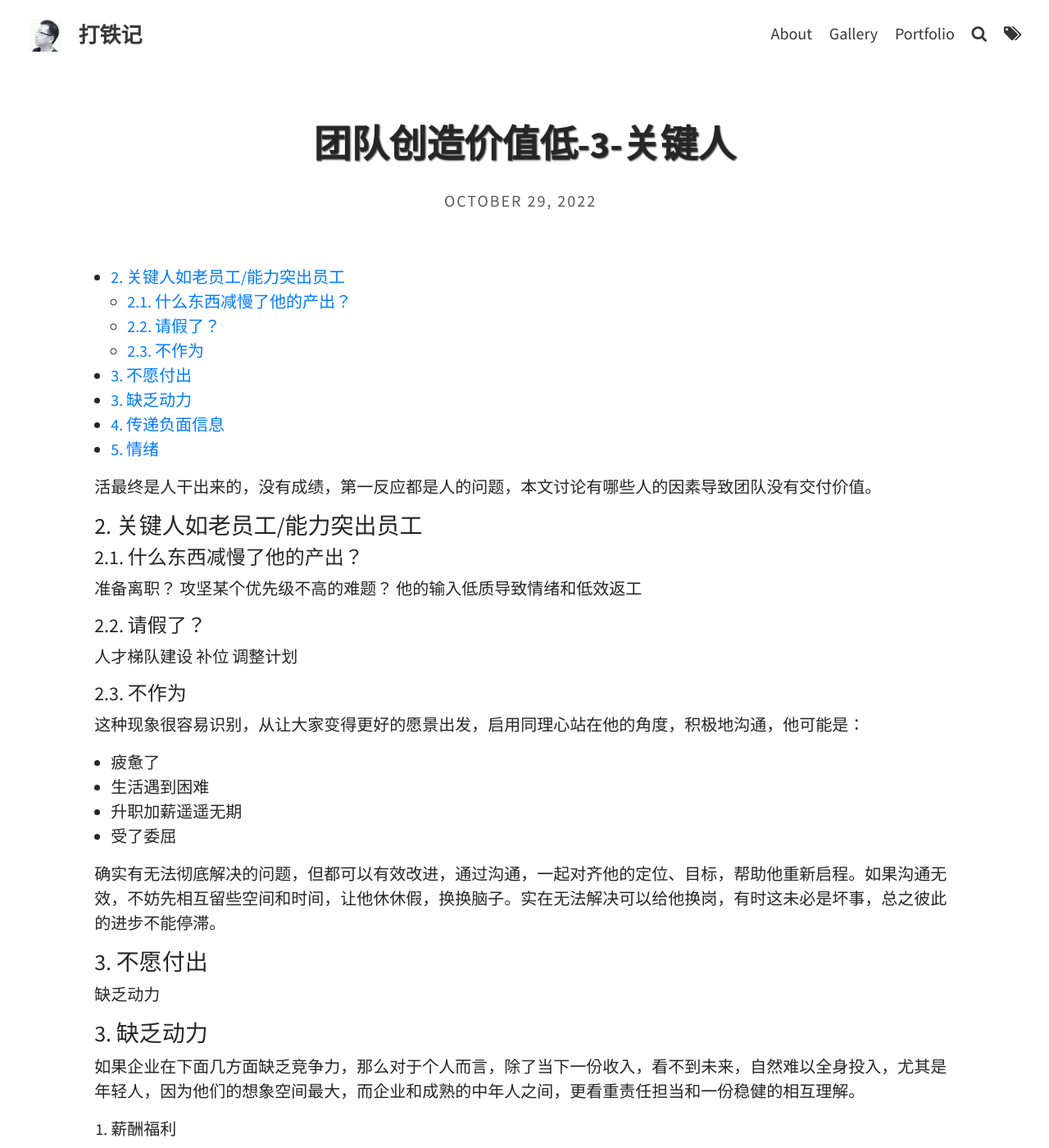
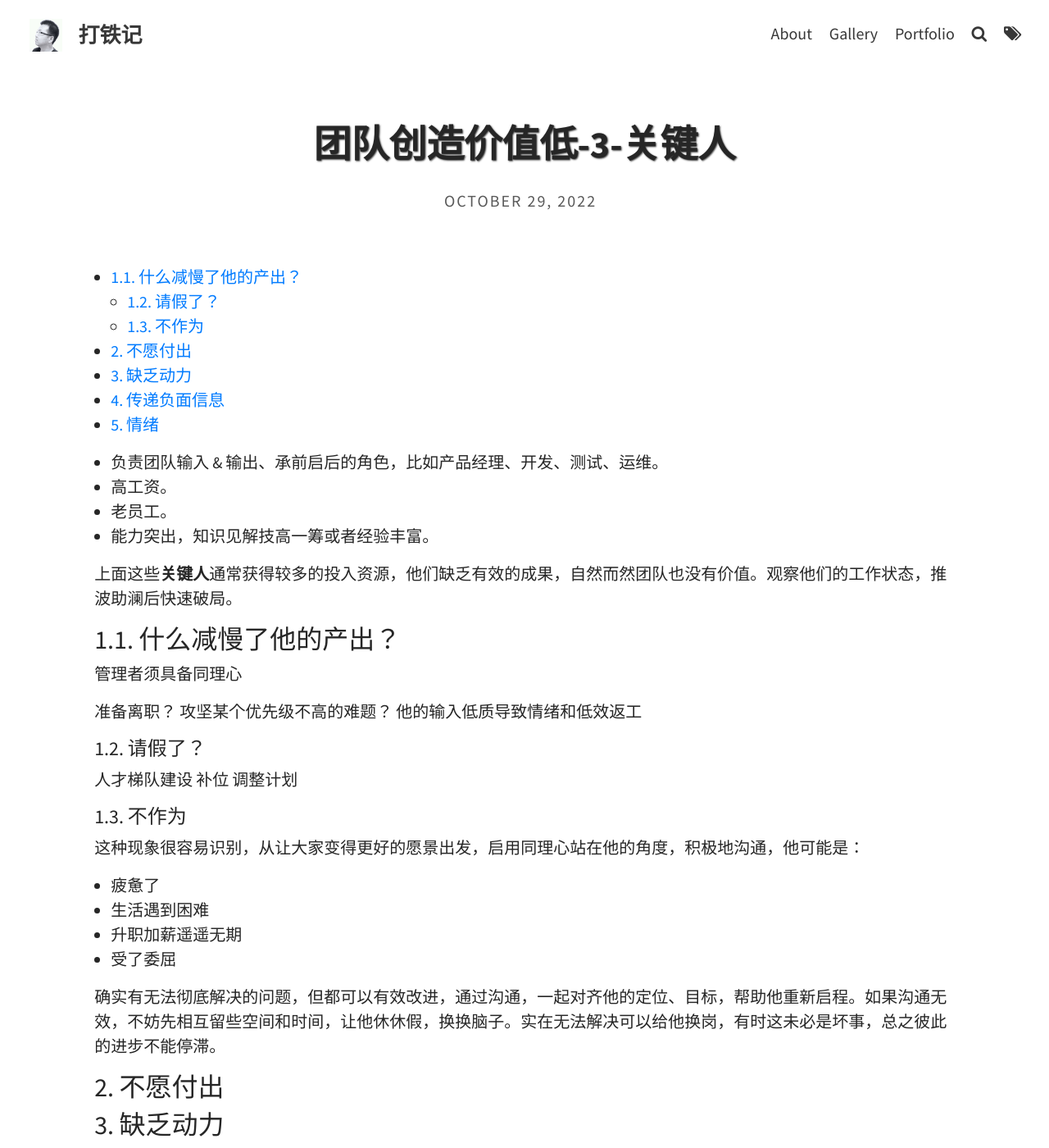
Before and after one commit to hubugui/hubugui.github.io, a Jekyll site: the page built from _posts/2022-10-29-团队创造价值低-3-关键人.md, in a window 1280 px wide and 1400 px high. Shown: the whole window at 82% size. Built offline with Jekyll 4.4.1, drawn with Linux system fonts in a browser that asks for light colours; comment, search, counter and statistics services are not loaded.

Commit message:
Update 2022-10-29-团队创造价值低-3-关键人.md

```diff
--- a/_posts/2022-10-29-团队创造价值低-3-关键人.md
+++ b/_posts/2022-10-29-团队创造价值低-3-关键人.md
@@ -1,6 +1,6 @@
 ---
 layout: post
-title: 团队创造价值低-3-关键人                                  # Title of the page
+title: 团队创造价值低-3-关键人                        # Title of the page
 hide_title: false                                   # Hide the title when displaying the post, but shown in lists of posts
 # feature-img: "assets/img/sample.png"              # Add a feature-image to the post
 # thumbnail: "assets/img/stb_background.png"        # Add a thumbnail image on blog view
@@ -18,23 +18,28 @@ excerpt_separator: <!--more-->
 * TOC
 {:toc}
 
-活最终是人干出来的，没有成绩，第一反应都是人的问题，本文讨论有哪些人的因素导致团队没有交付价值。
+* 负责团队输入 & 输出、承前启后的角色，比如产品经理、开发、测试、运维。
+* 高工资。
+* 老员工。
+* 能力突出，知识见解技高一筹或者经验丰富。
 
-### 2. 关键人如老员工/能力突出员工
+上面这些**关键人**通常获得较多的投入资源，他们缺乏有效的成果，自然而然团队也没有价值。观察他们的工作状态，推波助澜后快速破局。
 
-#### 2.1. 什么东西减慢了他的产出？
+## 1.1. 什么减慢了他的产出？
+
+管理者须具备同理心
 
 准备离职？
 攻坚某个优先级不高的难题？
 他的输入低质导致情绪和低效返工
 
-#### 2.2. 请假了？
+#### 1.2. 请假了？
 
 人才梯队建设
 补位
 调整计划
 
-#### 2.3. 不作为
+#### 1.3. 不作为
 
 这种现象很容易识别，从让大家变得更好的愿景出发，启用同理心站在他的角度，积极地沟通，他可能是：
 
@@ -45,10 +50,9 @@ excerpt_separator: <!--more-->
 
 确实有无法彻底解决的问题，但都可以有效改进，通过沟通，一起对齐他的定位、目标，帮助他重新启程。如果沟通无效，不妨先相互留些空间和时间，让他休休假，换换脑子。实在无法解决可以给他换岗，有时这未必是坏事，总之彼此的进步不能停滞。
 
-### 3. 不愿付出
+## 2. 不愿付出
 
-缺乏动力
-### 3. 缺乏动力
+## 3. 缺乏动力
 
 如果企业在下面几方面缺乏竞争力，那么对于个人而言，除了当下一份收入，看不到未来，自然难以全身投入，尤其是年轻人，因为他们的想象空间最大，而企业和成熟的中年人之间，更看重责任担当和一份稳健的相互理解。
 
@@ -67,12 +71,12 @@ excerpt_separator: <!--more-->
 * 吸纳头部企业的工作流程、工具、方法，引为我用，首先提高效率，其次传递出决策层的优秀价值观，吸引每一个人。
 * 像对待客户一样对待员工，但不是好好先生，要有自己的主张，强有力地引导团队。
 
-### 4. 传递负面信息
+## 4. 传递负面信息
 
 林子大了，什么鸟都有。作为领导者要意识到这种情况在所难免，先放下嫌恶的第一反应，而去**公开**甄别负面信息。如果是真的，开诚布公拔掉这根刺，造福大家，收益归于你和团队，如果这是假的，反而是一个难得的拨乱反正的契机。和政府面对共公众一样，一个帮你进步，一个帮你洗脱，何乐而不为？只要你勇敢地正确面对，守得云开见月明，就可以逐步把决策层的公信力提升到更高一档，整个团队的风气为之一变。
 
 千万不要狭隘地认为受到了挑衅，你是领导，团队价值和利益的守门人，但凡对你有帮助的方法、人和事，都要去拥抱。福兮祸兮，既已发生，就朝着有利的方向去看、去运用，切忌意气用事。
 
-### 5. 情绪
+## 5. 情绪
 
 与他人有矛盾、恋爱。
```
